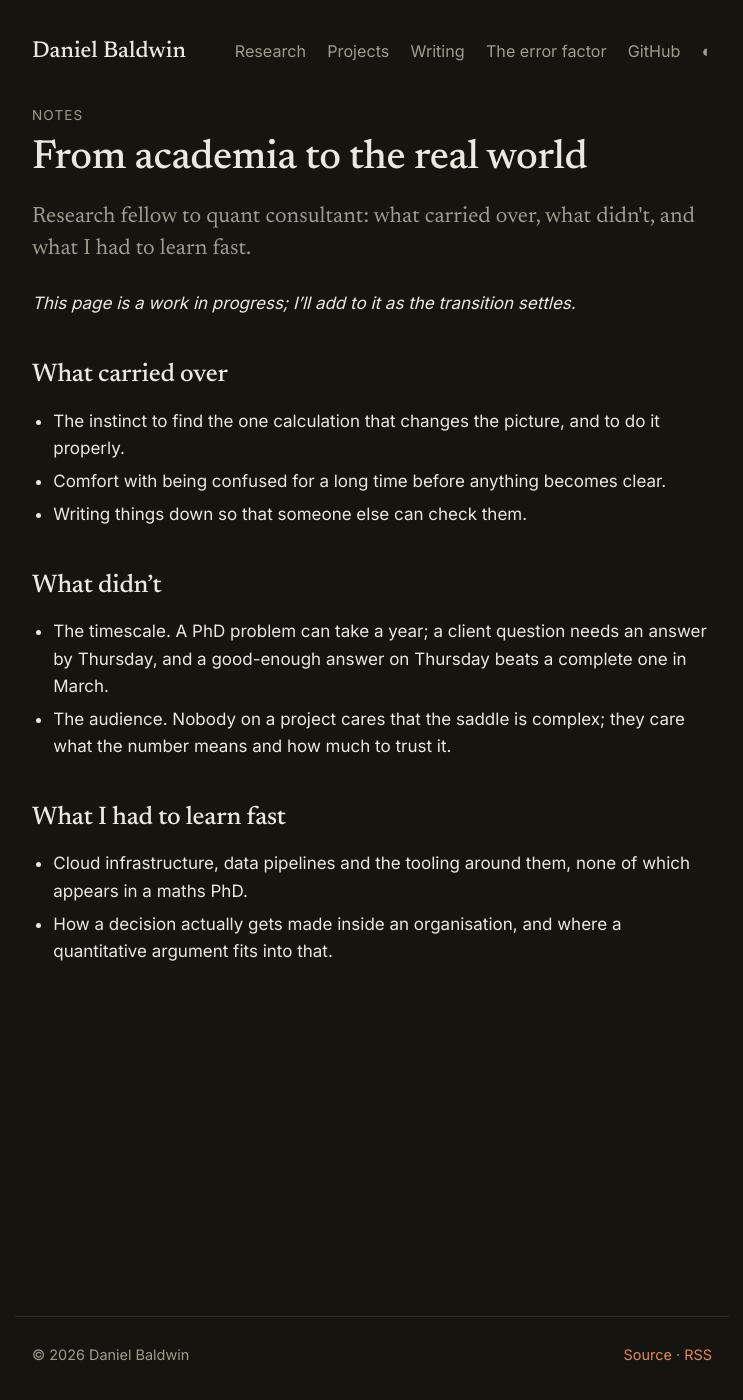
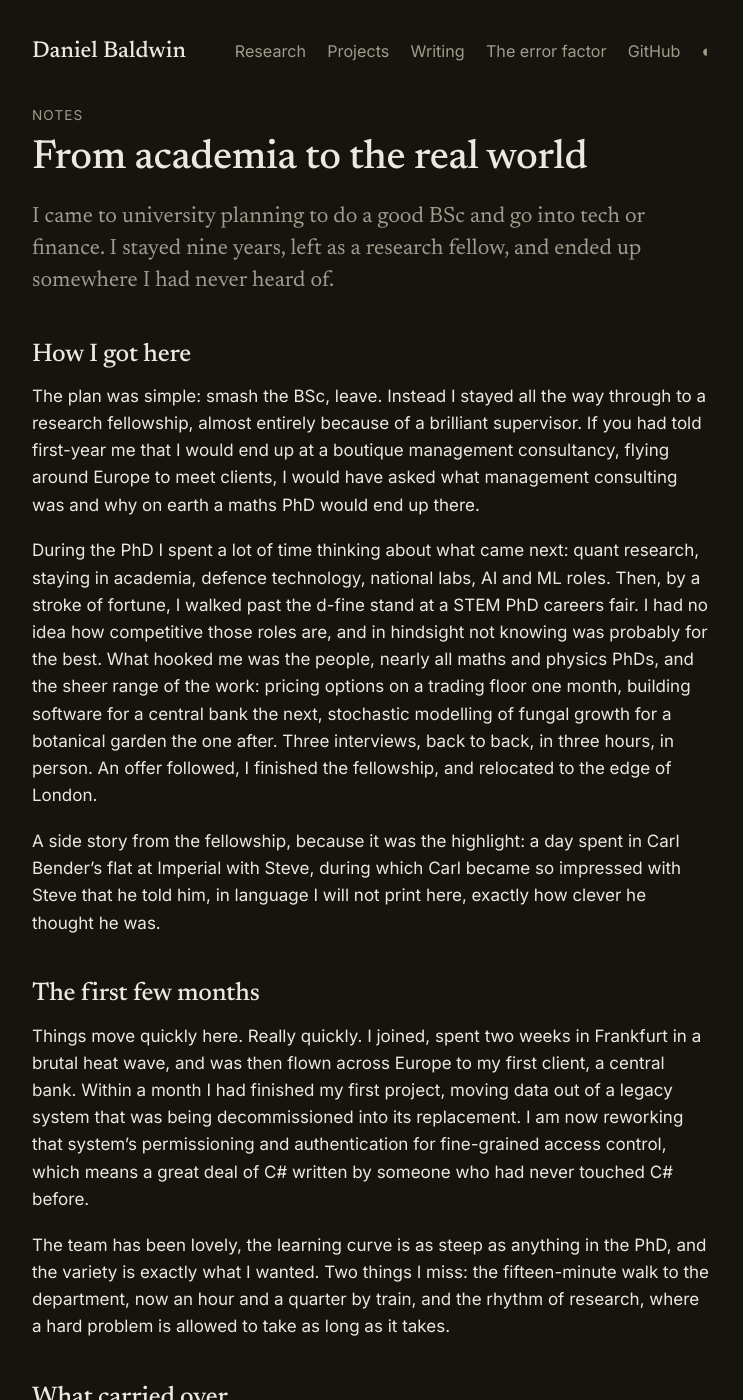
Before and after one commit to VeDAN1999/VeDAN1999.github.io, a Jekyll site: the page built from academia-to-industry.md, in a window 1280 px wide and 1400 px high. Shown: the whole window, without its empty margins (268-1011 px from the left). Built offline with Jekyll 4.4.1, drawn with Linux system fonts in a browser that asks for light colours; some of the changed text lies outside the part shown.

Commit message:
Academia-to-industry page: first full draft
Co-Authored-By: Claude Fable 5.1 <noreply@anthropic.com>
Claude-Session: https://claude.ai/code/session_01DBi7u8qatALvVNf1tupYW2

```diff
--- a/academia-to-industry.md
+++ b/academia-to-industry.md
@@ -8,22 +8,36 @@ permalink: /academia-to-industry/
 
 # From academia to the real world
 
-<p class="lede">Research fellow to quant consultant: what carried over, what didn't, and what I had to learn fast.</p>
+<p class="lede">I came to university planning to do a good BSc and go into tech or finance. I stayed nine years, left as a research fellow, and ended up somewhere I had never heard of.</p>
 
-*This page is a work in progress; I'll add to it as the transition settles.*
+## How I got here
+
+The plan was simple: smash the BSc, leave. Instead I stayed all the way through to a research fellowship, almost entirely because of a brilliant supervisor. If you had told first-year me that I would end up at a boutique management consultancy, flying around Europe to meet clients, I would have asked what management consulting was and why on earth a maths PhD would end up there.
+
+During the PhD I spent a lot of time thinking about what came next: quant research, staying in academia, defence technology, national labs, AI and ML roles. Then, by a stroke of fortune, I walked past the d-fine stand at a STEM PhD careers fair. I had no idea how competitive those roles are, and in hindsight not knowing was probably for the best. What hooked me was the people, nearly all maths and physics PhDs, and the sheer range of the work: pricing options on a trading floor one month, building software for a central bank the next, stochastic modelling of fungal growth for a botanical garden the one after. Three interviews, back to back, in three hours, in person. An offer followed, I finished the fellowship, and relocated to the edge of London.
+
+A side story from the fellowship, because it was the highlight: a day spent in Carl Bender's flat at Imperial with Steve, during which Carl became so impressed with Steve that he told him, in language I will not print here, exactly how clever he thought he was.
+
+## The first few months
+
+Things move quickly here. Really quickly. I joined, spent two weeks in Frankfurt in a brutal heat wave, and was then flown across Europe to my first client, a central bank. Within a month I had finished my first project, moving data out of a legacy system that was being decommissioned into its replacement. I am now reworking that system's permissioning and authentication for fine-grained access control, which means a great deal of C# written by someone who had never touched C# before.
+
+The team has been lovely, the learning curve is as steep as anything in the PhD, and the variety is exactly what I wanted. Two things I miss: the fifteen-minute walk to the department, now an hour and a quarter by train, and the rhythm of research, where a hard problem is allowed to take as long as it takes.
 
 ## What carried over
 
 - The instinct to find the one calculation that changes the picture, and to do it properly.
-- Comfort with being confused for a long time before anything becomes clear.
+- Being comfortable with being confused for a long time before anything becomes clear.
 - Writing things down so that someone else can check them.
 
 ## What didn't
 
-- The timescale. A PhD problem can take a year; a client question needs an answer by Thursday, and a good-enough answer on Thursday beats a complete one in March.
-- The audience. Nobody on a project cares that the saddle is complex; they care what the number means and how much to trust it.
+- The timescale. A PhD problem can take a year; a client question needs an answer by Thursday, and a good answer on Thursday beats a complete one in March.
+- The audience. Nobody on a project cares that the saddle is complex. They care what the number means and how much to trust it.
 
 ## What I had to learn fast
 
-- Cloud infrastructure, data pipelines and the tooling around them, none of which appears in a maths PhD.
-- How a decision actually gets made inside an organisation, and where a quantitative argument fits into that.
+- Cloud infrastructure, databases, authentication, and the tooling around all of it, none of which appears in a maths PhD.
+- How a decision actually gets made inside a large organisation, and where a quantitative argument fits into that.
+
+*Work in progress. I'll add to this as the transition settles.*
```
